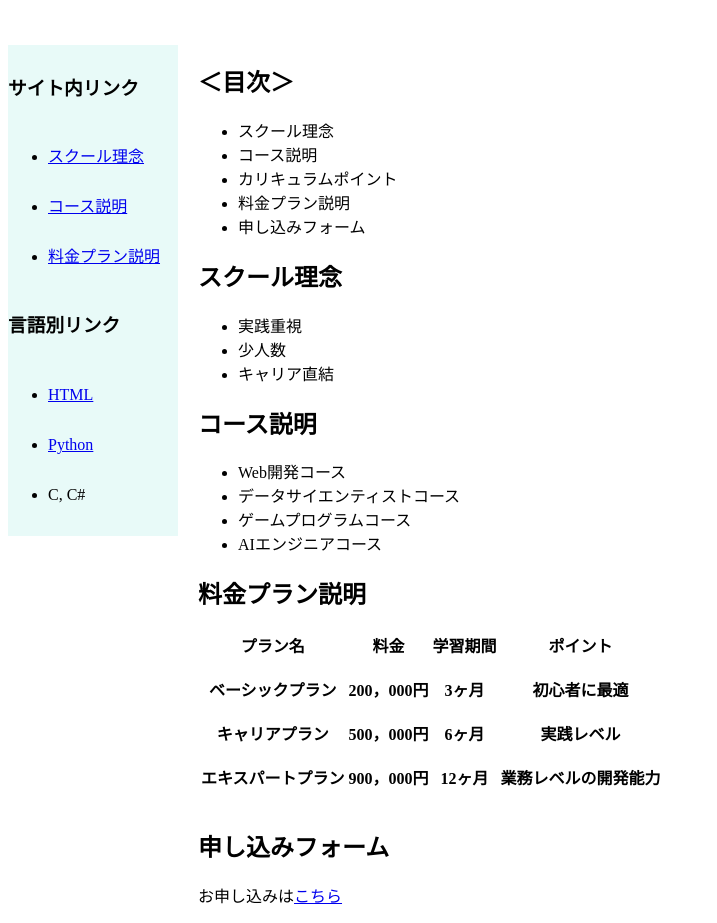
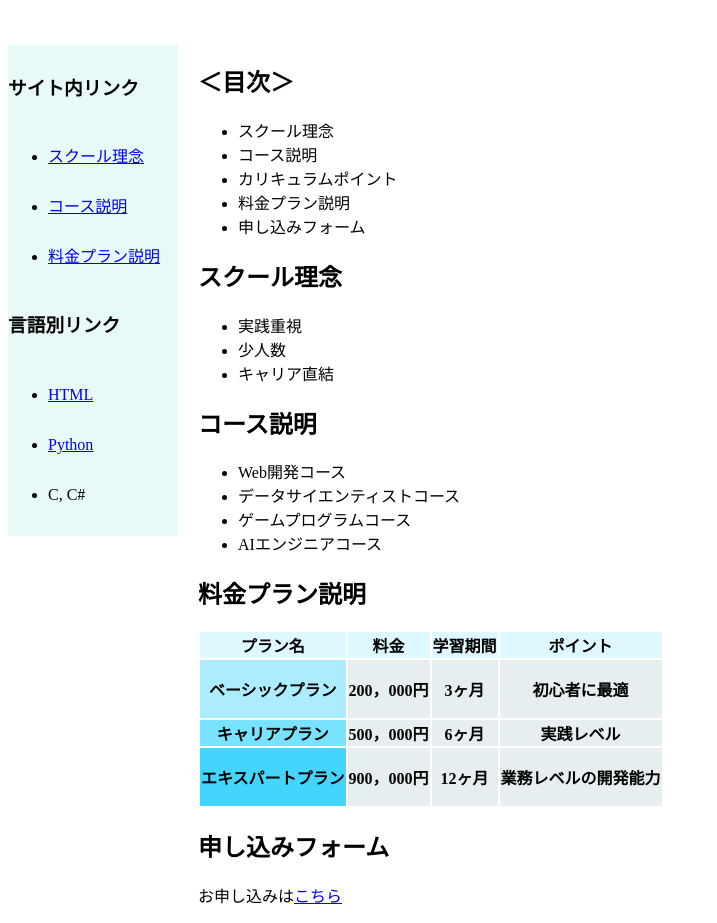
Before and after one commit to s1F102502182/team-project, a plain HTML site: page index.html in a window 1280 px wide. Shown: the part 95-1018 px from the top of the page, without its empty margins (0-717 px from the left). Drawn offline with Linux system fonts and the light colour scheme.

Commit message:
table
料金表のid付けと色変更

```diff
--- a/css/index.css
+++ b/css/index.css
@@ -18,3 +18,23 @@ h1{
     padding-top: 130px;
     padding-left: 190px;
 }
+
+.table th{
+    background-color: #def8ff;
+}
+
+th{
+    background-color: #e6eef0;
+}
+
+#name1{
+    background-color: #abedff;
+}
+
+#name2{
+    background-color: #78e2ff;
+}
+
+#name3{
+    background-color: #44d5fc;
+}
--- a/index.html
+++ b/index.html
@@ -46,26 +46,26 @@
             </ul>
             <h2 id="fee">料金プラン説明</h2>
             <table>
-                <tr>
+                <tr class="table">
                     <th>プラン名</th>
                     <th>料金</th>
                     <th>学習期間</th>
                     <th>ポイント</th>
                 </tr>
                 <tr>
-                    <th>ベーシックプラン</th>
+                    <th id="name1">ベーシックプラン</th>
                     <th>200，000円</th>
                     <th>3ヶ月</th>
                     <th><p>初心者に最適</p></th>
                 </tr>
                 <tr>
-                    <th>キャリアプラン</th>
+                    <th id="name2">キャリアプラン</th>
                     <th>500，000円</th>
                     <th>6ヶ月</th>
                     <th>実践レベル</th>
                 </tr>
                 <tr>
-                    <th>エキスパートプラン</th>
+                    <th id="name3">エキスパートプラン</th>
                     <th>900，000円</th>
                     <th>12ヶ月</th>
                     <th><p>業務レベルの開発能力</p></th>
```
